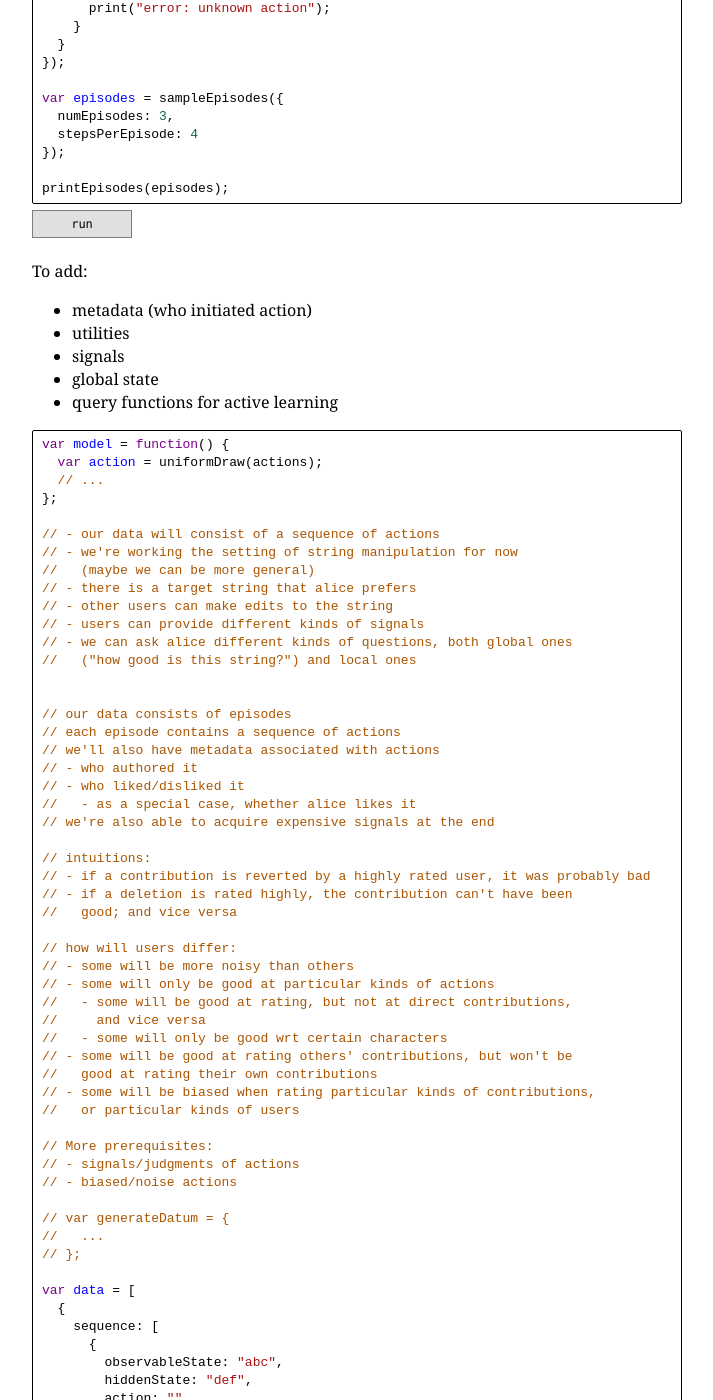
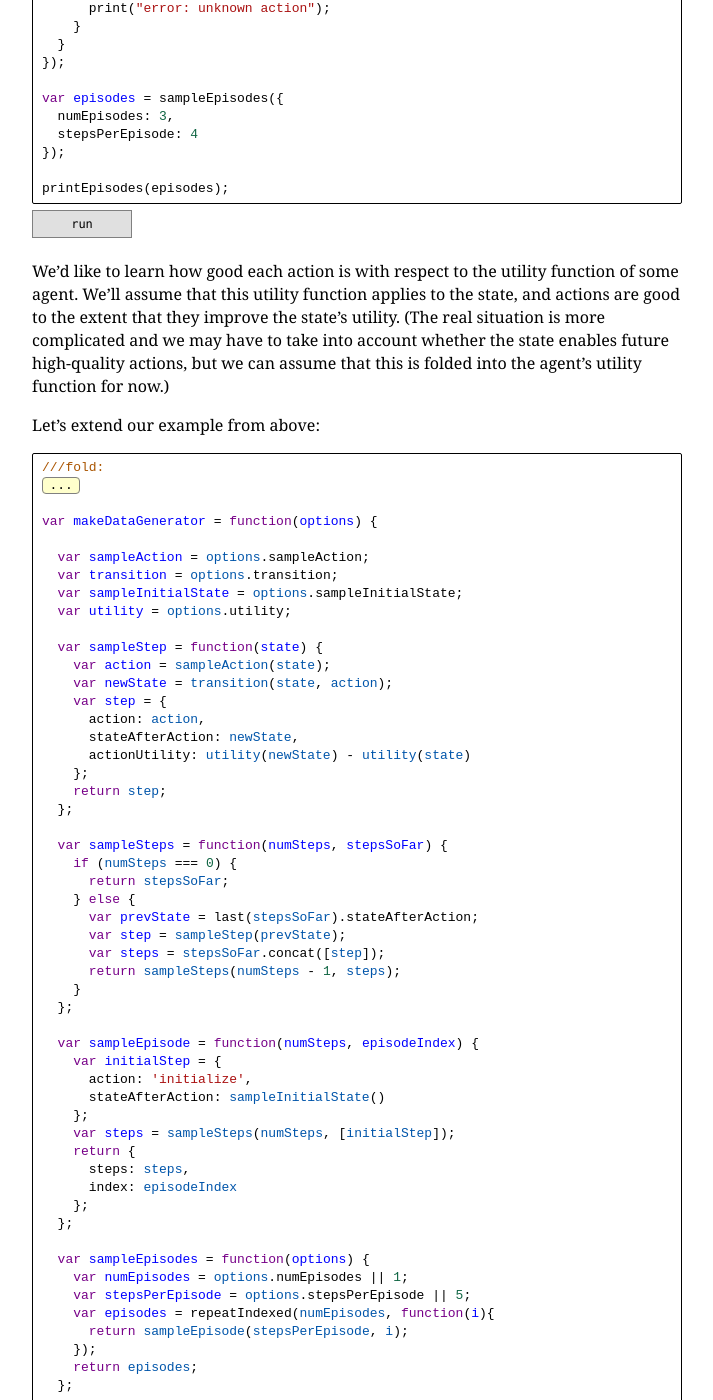
Before and after one commit to stuhlmueller/connoisseur, a Jekyll site: the page built from models/15-synthetic-data.md, in a window 1280 px wide and 1400 px high, scrolled down 3293 px. Shown: the whole window, without its empty margins (26-739 px from the left). Built offline with Jekyll 4.4.1, drawn with Linux system fonts in a browser that asks for light colours; nearby versions of some CDN libraries; a script that is not in the unit is left out; some of the changed text lies outside the part shown.

Commit message:
Extend data generator

```diff
--- a/models/15-synthetic-data.md
+++ b/models/15-synthetic-data.md
@@ -248,77 +248,132 @@ var episodes = sampleEpisodes({
 printEpisodes(episodes);
 ~~~~
 
-To add:
+We'd like to learn how good each action is with respect to the utility function of some agent. We'll assume that this utility function applies to the state, and actions are good to the extent that they improve the state's utility. (The real situation is more complicated and we may have to take into account whether the state enables future high-quality actions, but we can assume that this is folded into the agent's utility function for now.)
 
-- metadata (who initiated action)
-- utilities
-- signals
-- global state
-- query functions for active learning
+Let's extend our example from above:
+
+~~~~
+///fold:
+var repeatIndexed = function(n, fn) {
+  var helper = function(m, offset) {
+    if (m == 0) {
+      return [];
+    } else if (m == 1) {
+      return [fn(offset)]; // Pass the offset to fn, this is the difference with the built-in repeat
+    } else {
+      var m1 = Math.ceil(m / 2),
+          m2 = m - m1;
+      return helper(m1, offset).concat(helper(m2, offset + m1));
+    }
+  }
+
+  return helper(n, 0);
+};
+
+var last = function(xs) {
+  return xs[xs.length - 1];
+};
+
+var printEpisode = function(episode) {
+  print("Episode " + episode.index + ":");
+  map(function(step){print(step);}, episode.steps);
+  return;
+};
+
+var printEpisodes = function(episodes) {
+  map(printEpisode, episodes);
+  return;
+};
+///
+
+var makeDataGenerator = function(options) {
+
+  var sampleAction = options.sampleAction;
+  var transition = options.transition;
+  var sampleInitialState = options.sampleInitialState;
+  var utility = options.utility;
+
+  var sampleStep = function(state) {
+    var action = sampleAction(state);
+    var newState = transition(state, action);
+    var step = {
+      action: action,
+      stateAfterAction: newState,
+      actionUtility: utility(newState) - utility(state)
+    };
+    return step;
+  };
+
+  var sampleSteps = function(numSteps, stepsSoFar) {
+    if (numSteps === 0) {
+      return stepsSoFar;
+    } else {
+      var prevState = last(stepsSoFar).stateAfterAction;
+      var step = sampleStep(prevState);
+      var steps = stepsSoFar.concat([step]);
+      return sampleSteps(numSteps - 1, steps);
+    }
+  };
+
+  var sampleEpisode = function(numSteps, episodeIndex) {
+    var initialStep = {
+      action: 'initialize',
+      stateAfterAction: sampleInitialState()
+    };
+    var steps = sampleSteps(numSteps, [initialStep]);
+    return {
+      steps: steps,
+      index: episodeIndex
+    };
+  };
+
+  var sampleEpisodes = function(options) {
+    var numEpisodes = options.numEpisodes || 1;
+    var stepsPerEpisode = options.stepsPerEpisode || 5;
+    var episodes = repeatIndexed(numEpisodes, function(i){
+      return sampleEpisode(stepsPerEpisode, i);
+    });
+    return episodes;
+  };
+
+  return sampleEpisodes;
+
+};
 
 
+var sampleEpisodes = makeDataGenerator({
+  sampleInitialState: function() {
+    return randomInteger(5);
+  },
+  sampleAction: function(state) {
+    return flip(.5) ? 'plusone' : 'minusone';
+  },
+  transition: function(state, action) {
+    if (action === 'plusone') {
+      return state + 1;
+    } else if (action === 'minusone') {
+      return state - 1;
+    } else {
+      print("error: unknown action");
+    }
+  },
+  utility: function(state) {
+    return state;
+  }
+});
 
-~~~~
-var model = function() {
-  var action = uniformDraw(actions);
-  // ...
-};
+var episodes = sampleEpisodes({
+  numEpisodes: 3,
+  stepsPerEpisode: 4
+});
 
-// - our data will consist of a sequence of actions
-// - we're working the setting of string manipulation for now
-//   (maybe we can be more general)
-// - there is a target string that alice prefers
-// - other users can make edits to the string
-// - users can provide different kinds of signals
-// - we can ask alice different kinds of questions, both global ones
-//   ("how good is this string?") and local ones
-
-
-// our data consists of episodes
-// each episode contains a sequence of actions
-// we'll also have metadata associated with actions
-// - who authored it
-// - who liked/disliked it
-//   - as a special case, whether alice likes it
-// we're also able to acquire expensive signals at the end
-
-// intuitions:
-// - if a contribution is reverted by a highly rated user, it was probably bad
-// - if a deletion is rated highly, the contribution can't have been
-//   good; and vice versa
-
-// how will users differ:
-// - some will be more noisy than others
-// - some will only be good at particular kinds of actions
-//   - some will be good at rating, but not at direct contributions,
-//     and vice versa
-//   - some will only be good wrt certain characters
-// - some will be good at rating others' contributions, but won't be
-//   good at rating their own contributions
-// - some will be biased when rating particular kinds of contributions,
-//   or particular kinds of users
-
-// More prerequisites:
-// - signals/judgments of actions
-// - biased/noise actions
-
-// var generateDatum = {
-//   ...
-// };
-
-var data = [
-  {
-    sequence: [
-      {
-        observableState: "abc",
-        hiddenState: "def",
-        action: "",
-        author: ""
-      },
-      {},
-      {}],
-  }
-];
+printEpisodes(episodes);
 ~~~~
 
-This generator will also supply a function that can be queried in an active learning setting.
+On future pages:
+
+- Signals (about goodness of actions)
+- More complex state
+- Distinguishing observable and unobservable state
+- Sharing global state across episodes
+- Query functions for active learning
```
